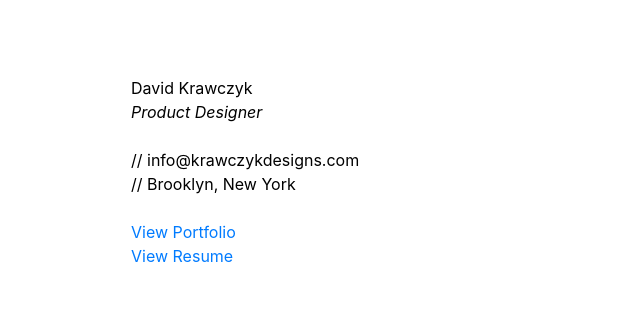
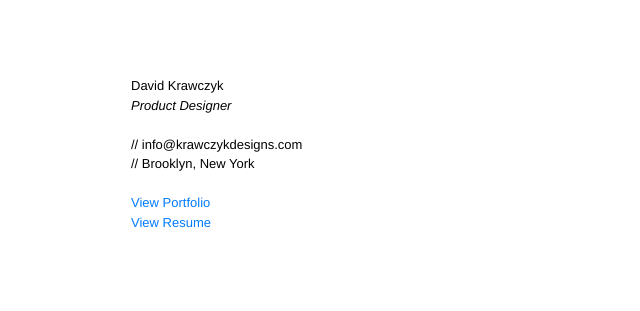
Before and after one commit to krawczykdesigns/krawczykdesigns, a plain HTML site: page boulddesign.html in a window 1280 px wide. Shown: the part 186-497 px from the top of the page, without its empty margins (0-640 px from the left). Drawn offline with nearby package versions, Linux system fonts and the light colour scheme.

Commit message:
Update and rename boulddesign to boulddesign.html

```diff
--- a/COOKSHOUSE.html
+++ b/boulddesign.html
@@ -41,6 +41,9 @@ button:focus {
 #About {
     min-height: 100%;
     background-color: #fff;
+    font-family: 'Helvetica Neue', Helvetica, sans-serif;
+    font-size: 13px;
+    font-style: normal;
 }
 /*Project Description Spacing*/
 .description {
```
